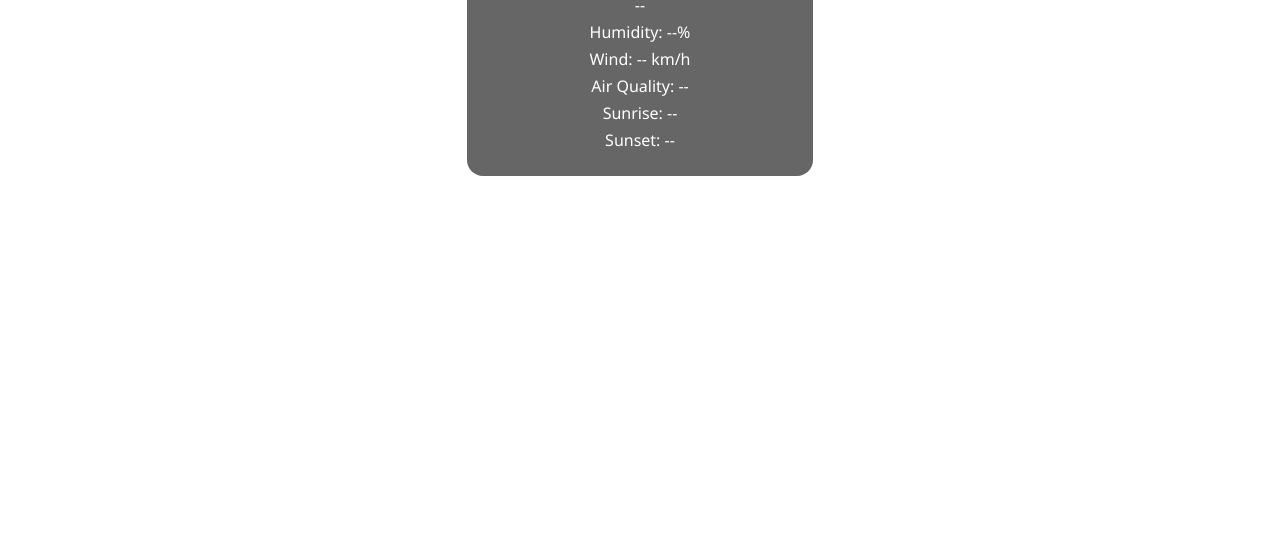
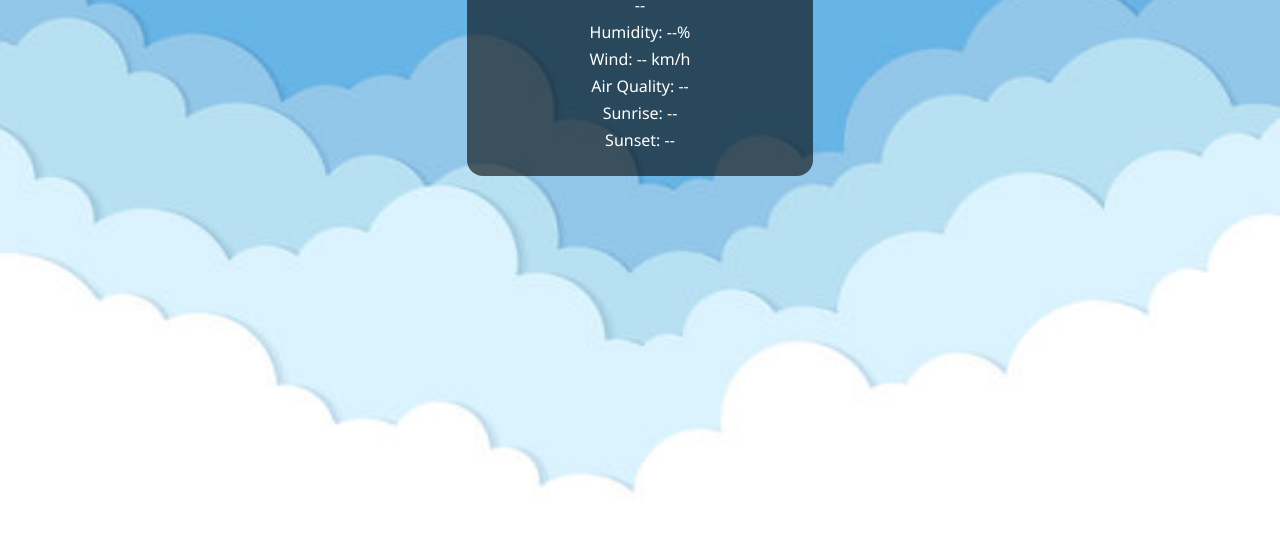
Before and after one commit to abhishekkumar-jha/Dark-Sky-weather, a plain HTML site: page index.html in a window 1280 px wide. Shown: the part 251-800 px from the top of the page. Drawn offline with Linux system fonts and the light colour scheme.

Commit message:
Update style.css

```diff
--- a/css/style.css
+++ b/css/style.css
@@ -7,7 +7,7 @@
 
   html, body {
     height: 100%;
-    background: url('nature-background.jpg') no-repeat center center fixed;
+    background: url('../images/nature-background.jpg') no-repeat center center fixed;
     background-size: cover;
     display: flex;
     flex-direction: column;
```
